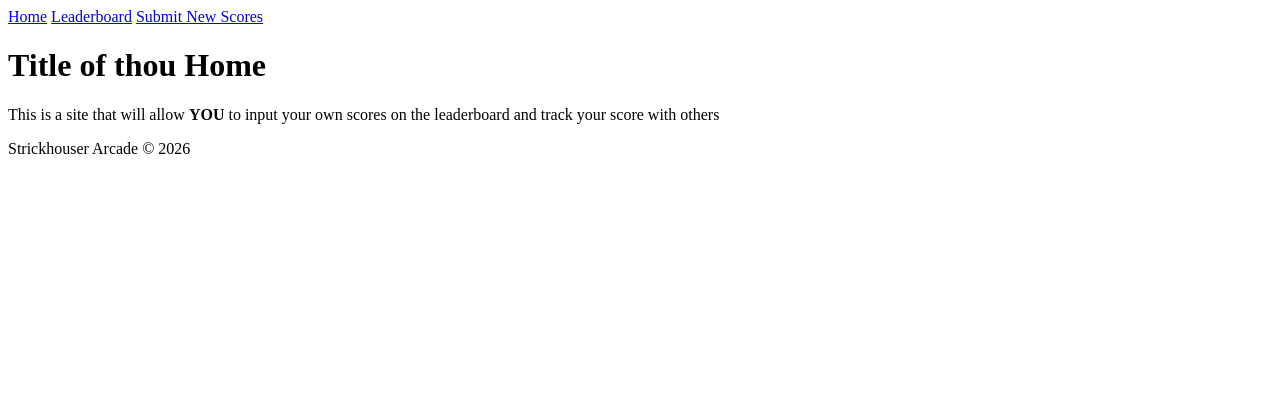
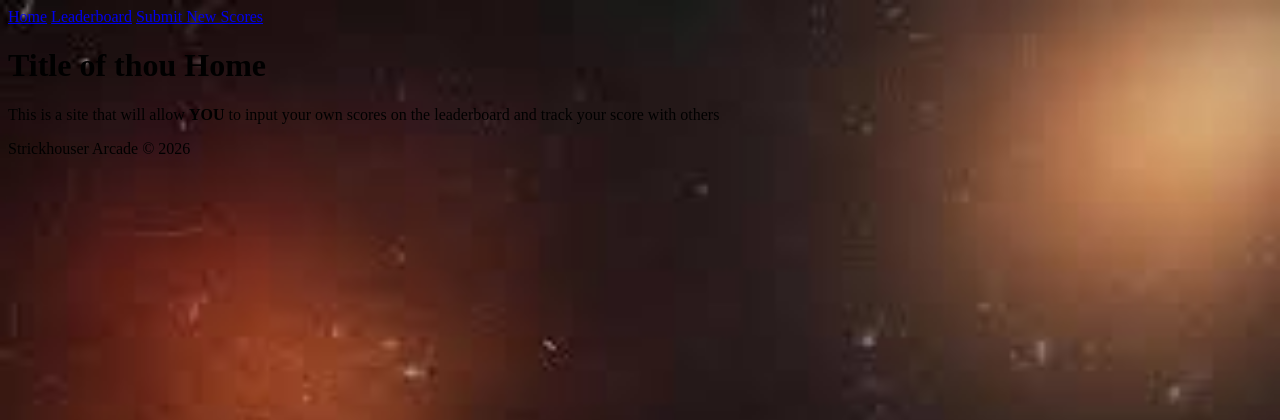
Before and after one commit to JonWoessner/Strickhouser_Leaderboard, a Flask app: page / in a window 1280 px wide. Shown: the top 420 px of the page. Run offline with Flask 3, Linux system fonts and the light colour scheme.

Commit message:
moved images to static

```diff
--- a/static/style.css
+++ b/static/style.css
@@ -8,16 +8,14 @@
     margin-left: auto;
     margin-right: auto;
 }
-.wrong-answer {
-    border: 2px solid red;
-    background-color: #ffcccc;
-}
 .title_style {
     text-align: center
 }
 
+
 .bg_style {
-    background-image: url("images/space-background.jpeg");
+    background-image: url("images/space_background.jpg");
     background-repeat: no-repeat;
-    background-size: cover
+    background-size: cover;
+    background-color: blue
 }
--- a/templates/base.html
+++ b/templates/base.html
@@ -12,7 +12,7 @@
   {# This link tag appears once here and applies to every page that extends this template #}
   <link rel="stylesheet" href="{{ url_for('static', filename='style.css') }}">
 </head>
-<body>
+<body class= "bg_style">
 
   <nav>
 	{# url_for generates URLs from function names, not hardcoded paths #}
```
Also changed, not shown: static/images/Digdug.jpg (renamed from images/Digdug.jpg), static/images/Donkey Kong.jpg (renamed from images/Donkey Kong.jpg), static/images/Frogger.jpg (renamed from images/Frogger.jpg), static/images/Galaga.jpg (renamed from images/Galaga.jpg), static/images/Mappy.jpg (renamed from images/Mappy.jpg), static/images/Ms. Pacman.jpg (renamed from images/Ms. Pacman.jpg), static/images/Pacman.jpg (renamed from images/Pacman.jpg), static/images/Tetris.jpg (renamed from images/Tetris.jpg), static/images/space_background.jpg (added), 1 other file.
